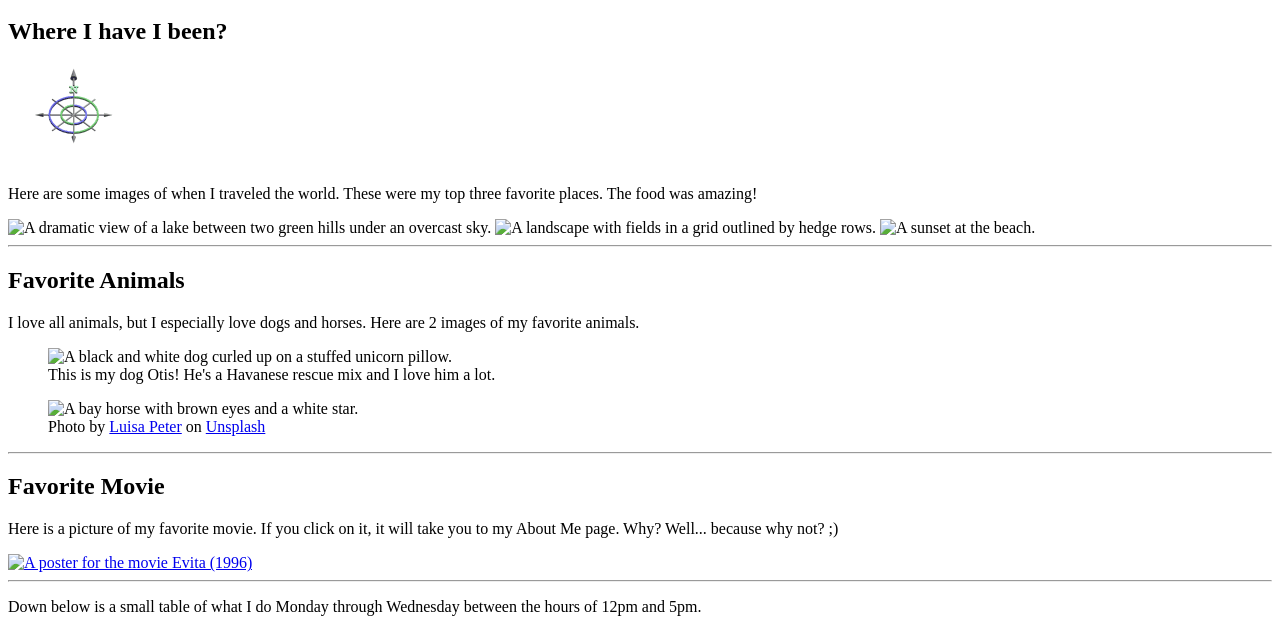
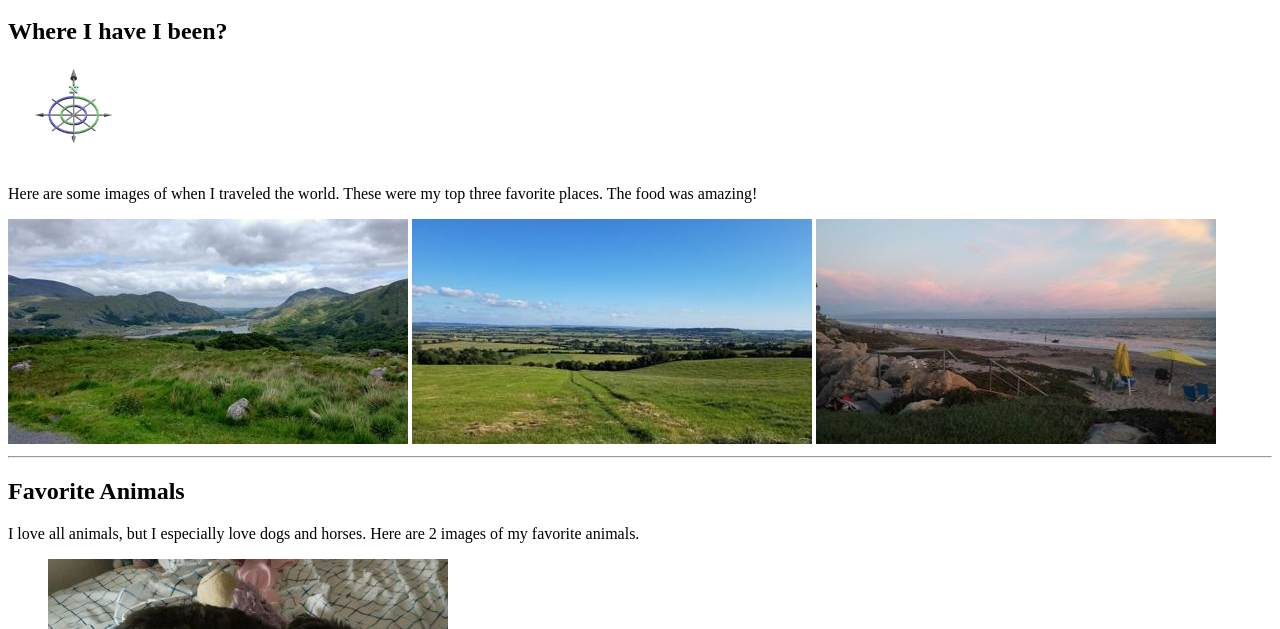
Before and after one commit to ciswandh/traveling, a plain HTML site: page index.html in a window 1280 px wide. Shown: the part 118-747 px from the top of the page. Drawn offline with Linux system fonts and the light colour scheme.

Commit message:
update image paths again

```diff
--- a/index.html
+++ b/index.html
@@ -22,17 +22,17 @@
     </p>
     <!-- store the images you want to use in a folder called "images" - you will need to use an <img href=""/> tag to place them in your document  -->
     <img
-      src="./images/ir.jpg"
+      src="./images/ir 400w short.jpg"
       alt="A dramatic view of a lake between two green hills under an overcast sky."
       title="Ladies View, Ireland"
     />
     <img
-      src="./images/uk.jpg"
+      src="./images/uk 400w.jpg"
       alt="A landscape with fields in a grid outlined by hedge rows."
       title="Aylesbury, UK"
     />
     <img
-      src="./images/sb.jpg"
+      src="./images/sb 400w.jpg"
       alt="A sunset at the beach."
       title="Santa Barbara, USA"
     />
@@ -47,7 +47,7 @@
     <!-- change this to fit the animal you like and add at least ONE <figure> and <figcaption> to one of the images, as seen on page 120. You can use that EXACT syntax -->
     <figure>
       <img
-        src="./images/otis.jpg"
+        src="./images/otis 400w.jpg"
         alt="A black and white dog curled up on a stuffed unicorn pillow."
         width="400"
       />
@@ -59,7 +59,7 @@
 
     <figure>
       <img
-        src="./images/horse.jpg"
+        src="./images/horse 400w.jpg"
         alt="A bay horse with brown eyes and a white star."
         width="400"
       />
@@ -87,7 +87,7 @@
     <!-- wrap your <img> tag with an <a> tag like this: <a href=""> <img src="" alt=""> </a> -->
     <a href="./aboutMe.html"
       ><img
-        src="./images/evitaPoster.jpg"
+        src="./images/evita poster.jpg"
         alt="A poster for the movie Evita (1996)"
         title="Evita (1996)"
     /></a>
```
Also changed, not shown: aboutMe.html (+1 -1 lines).
